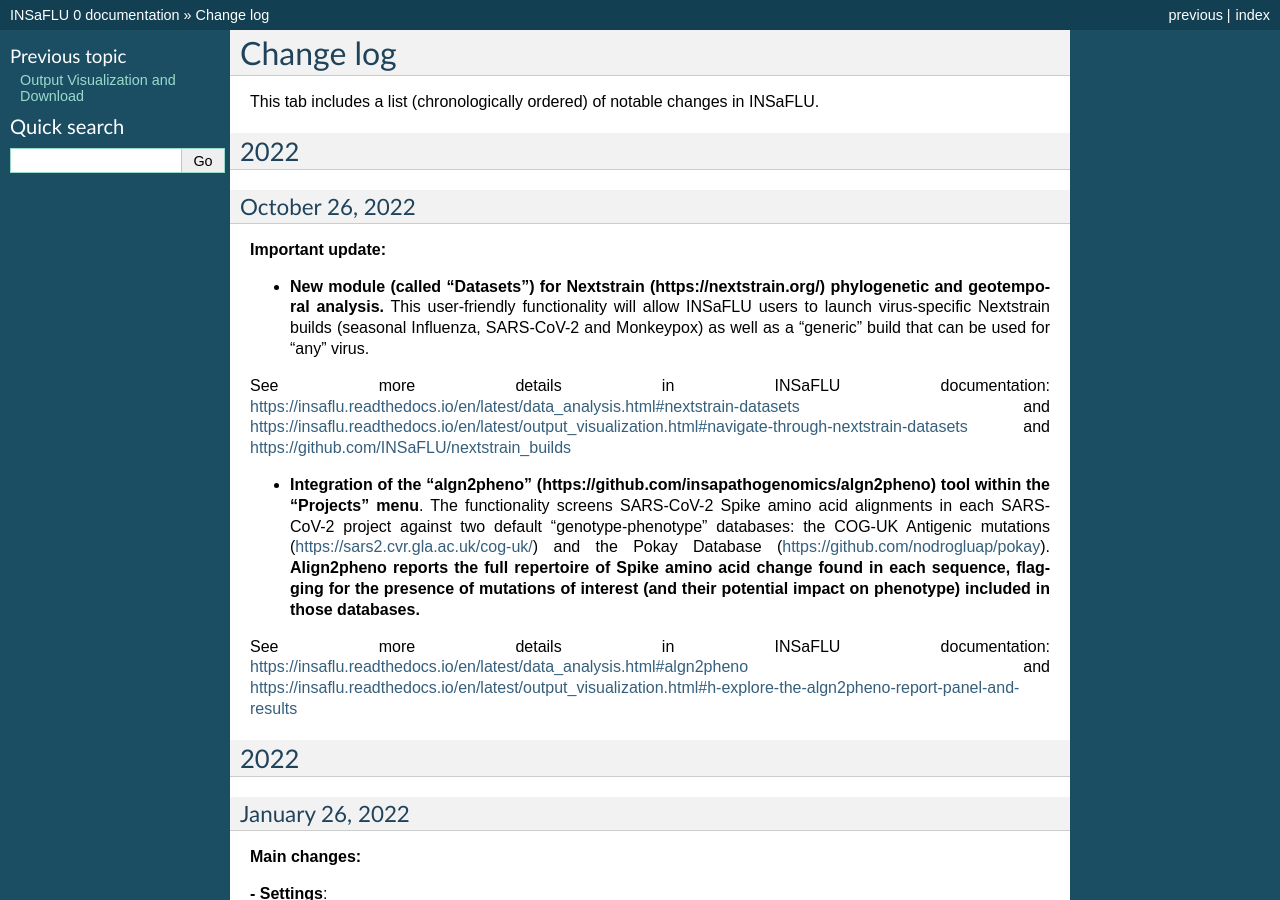
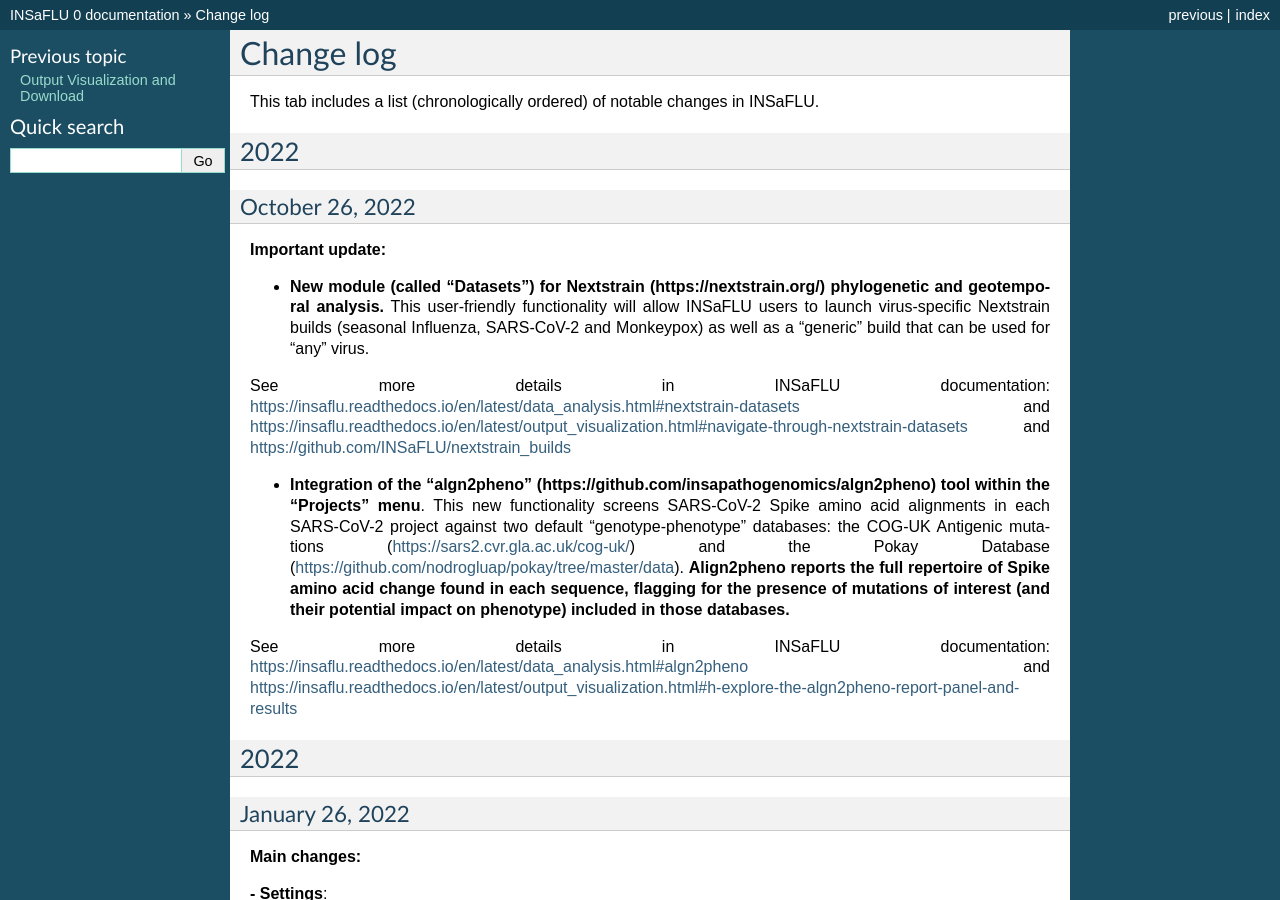
Before and after one commit to INSaFLU/insaflu_docs, a Sphinx documentation site: the page built from docs/change_log.rst, in a window 1280 px wide and 900 px high. Built offline with Sphinx 7.4.7, drawn with Linux system fonts in a browser that asks for light colours; formulas are drawn with MathJax 3.

Commit message:
Correct link pokay

```diff
--- a/docs/change_log.rst
+++ b/docs/change_log.rst
@@ -16,7 +16,7 @@
 See more details in INSaFLU documentation: https://insaflu.readthedocs.io/en/latest/data_analysis.html#nextstrain-datasets and https://insaflu.readthedocs.io/en/latest/output_visualization.html#navigate-through-nextstrain-datasets  and https://github.com/INSaFLU/nextstrain_builds
 
 
-- **Integration of the “algn2pheno” (https://github.com/insapathogenomics/algn2pheno) tool within the “Projects” menu**. The functionality screens SARS-CoV-2 Spike amino acid alignments in each SARS-CoV-2 project against two default “genotype-phenotype” databases: the COG-UK Antigenic mutations (https://sars2.cvr.gla.ac.uk/cog-uk/)  and the Pokay Database (https://github.com/nodrogluap/pokay). **Align2pheno reports the full repertoire of Spike amino acid change found in each sequence, flagging for the presence of mutations of interest (and their potential impact on phenotype) included in those databases.**
+- **Integration of the “algn2pheno” (https://github.com/insapathogenomics/algn2pheno) tool within the “Projects” menu**. This new functionality screens SARS-CoV-2 Spike amino acid alignments in each SARS-CoV-2 project against two default “genotype-phenotype” databases: the COG-UK Antigenic mutations (https://sars2.cvr.gla.ac.uk/cog-uk/)  and the Pokay Database (https://github.com/nodrogluap/pokay/tree/master/data). **Align2pheno reports the full repertoire of Spike amino acid change found in each sequence, flagging for the presence of mutations of interest (and their potential impact on phenotype) included in those databases.**
 
 
 See more details in INSaFLU documentation:  https://insaflu.readthedocs.io/en/latest/data_analysis.html#algn2pheno and https://insaflu.readthedocs.io/en/latest/output_visualization.html#h-explore-the-algn2pheno-report-panel-and-results
```
